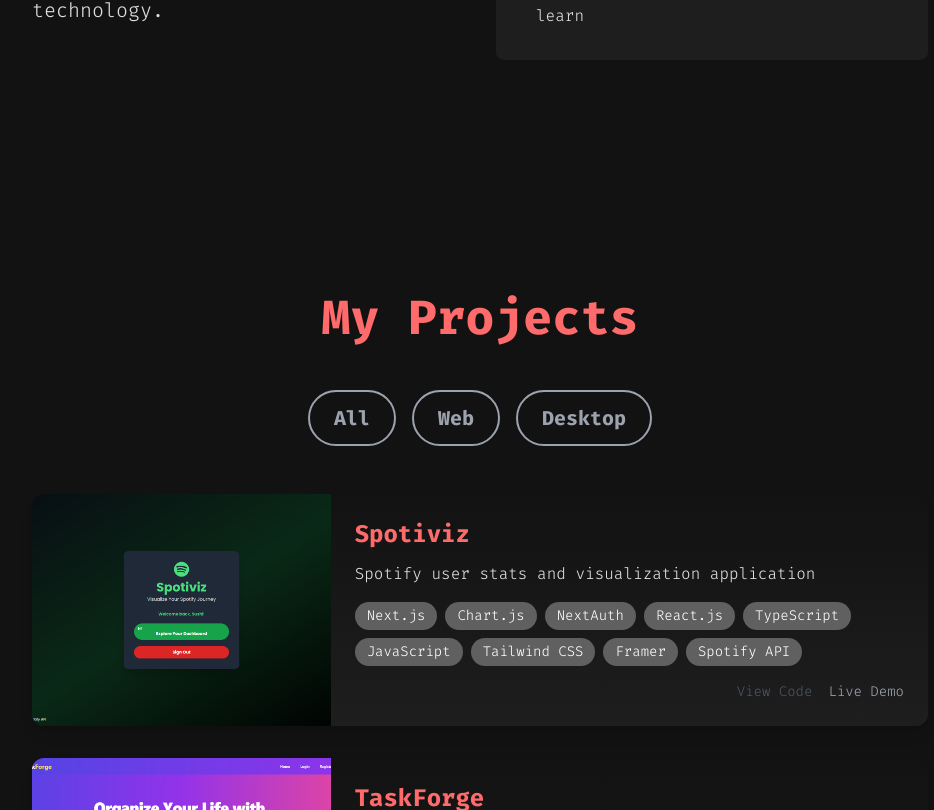
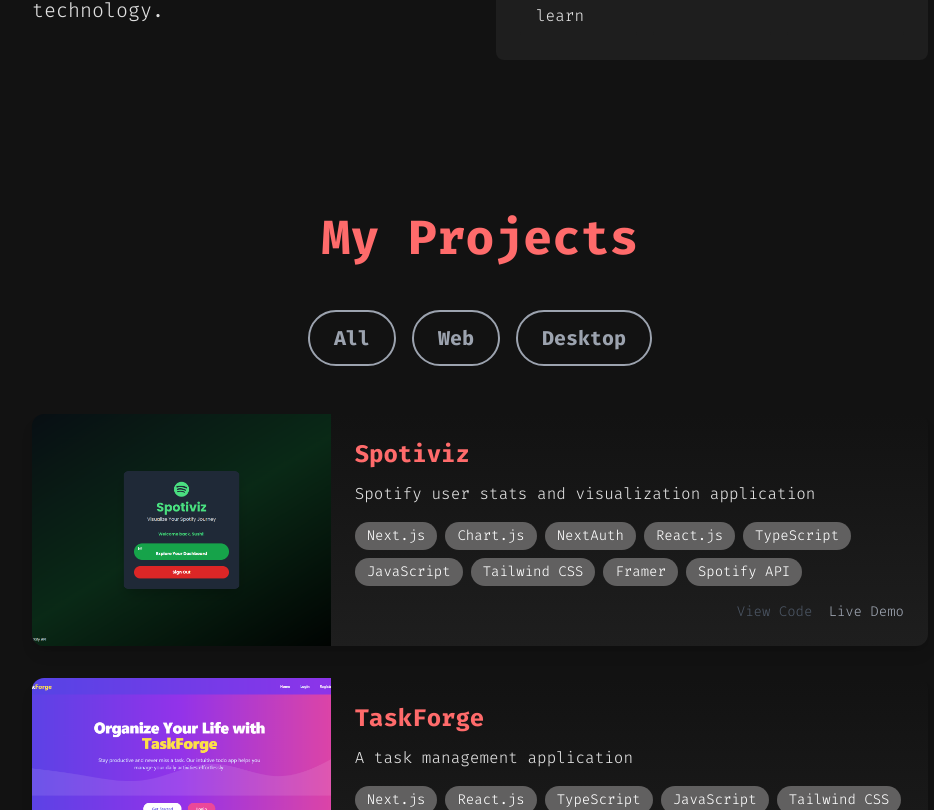
Before and after one commit to sage9705/portfolio, a Next.js app: page / in a window 1280 px wide. Shown: the part 1690-2500 px from the top of the page, without its empty margins (160-1094 px from the left). Built offline with nearby package versions, Linux system fonts and the light colour scheme.

Commit message:
minor updates

```diff
--- a/src/app/components/emailsection.jsx
+++ b/src/app/components/emailsection.jsx
@@ -87,7 +87,8 @@
   };
 
   return (
-    <section id="contact" className="py-24 text-[#E0E0E0]">
+    <section id="contact">
+    <section className="py-24 mb-[-200px] text-[#E0E0E0] ">
       <motion.div
         className="container mx-auto px-4"
         ref={ref}
@@ -192,6 +193,7 @@
         </motion.div>
       </motion.div>
     </section>
+    </section>
   );
 };
 
--- a/src/app/components/footer.jsx
+++ b/src/app/components/footer.jsx
@@ -4,7 +4,7 @@
 
 const Footer = () => {
   return (
-    <footer className="py-4 px-4  text-[#e0e0e0]">
+    <footer className="py-4 px-4 text-[#e0e0e0]">
       <div className="container mx-auto max-w-5xl">
         <div className="flex flex-col md:flex-row items-center justify-between">
           <motion.div
--- a/src/app/components/projectsection.jsx
+++ b/src/app/components/projectsection.jsx
@@ -53,7 +53,7 @@
   };
 
   return (
-    <section id="projects" className="relative py-20 mt-[-150px] text-[#E0E0E0]">
+    <section id="projects" className="relative py-20 mt-[-230px] text-[#E0E0E0]">
       <div className="absolute inset-0" />
       <motion.div
         ref={ref}
```
